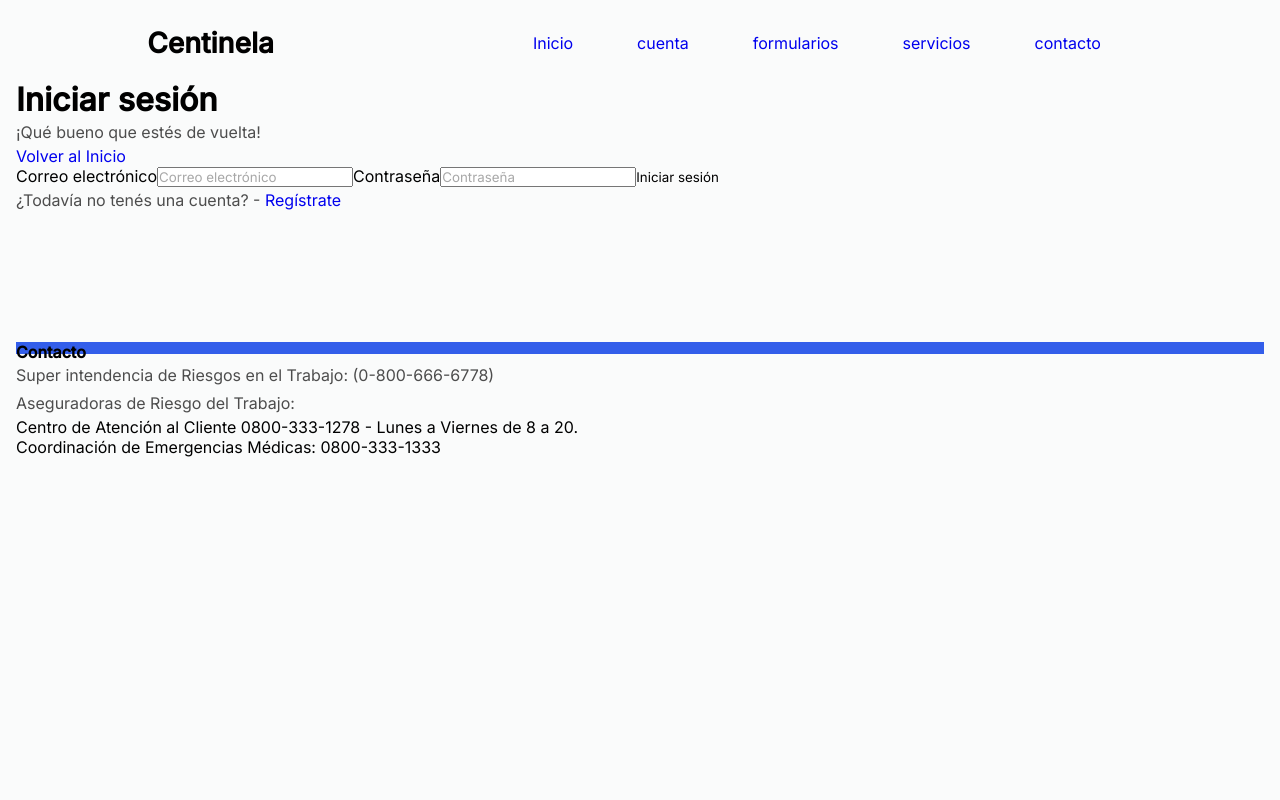
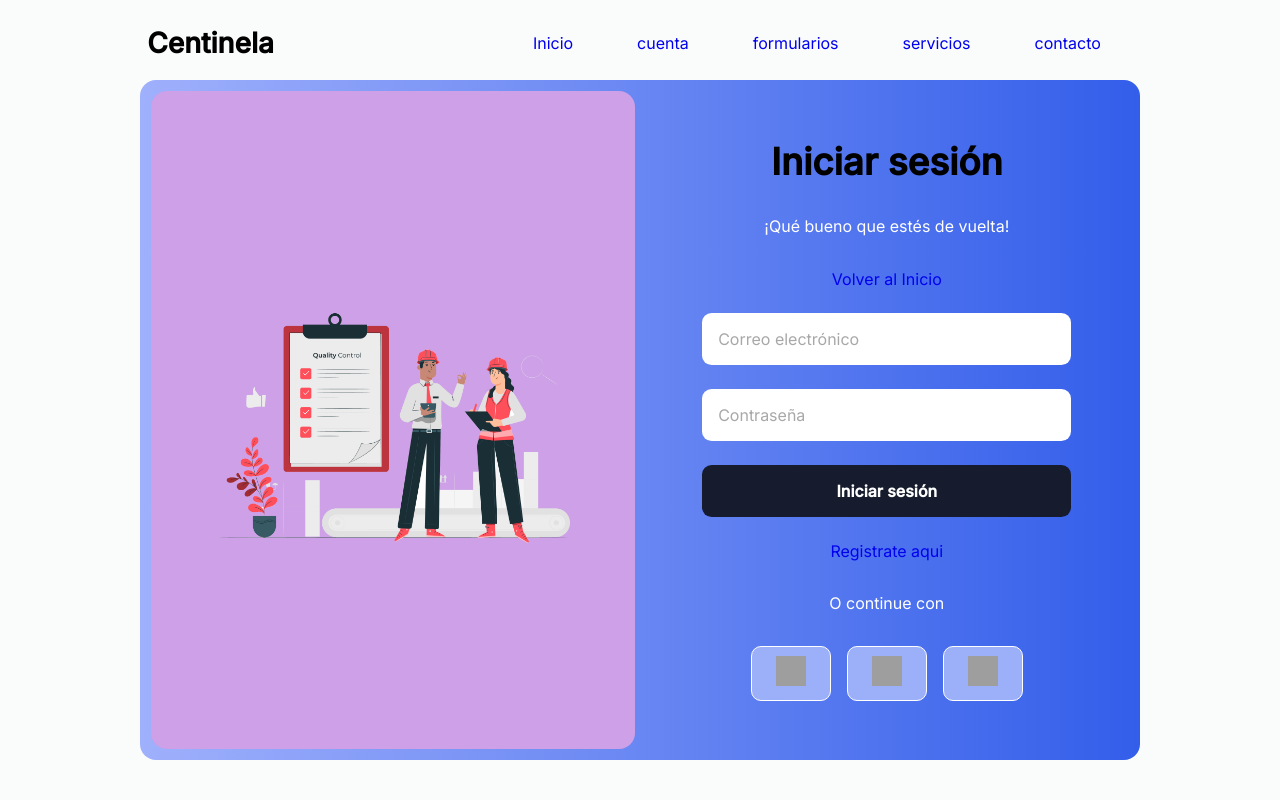
Before and after one commit to tonx117/Repo_reactproyecto, a React (Vite) app in the folder frontend/: page /Login in a window 1280 px wide. Shown: the top 800 px of the page. Built offline with nearby package versions, Linux system fonts and the light colour scheme; no server answers; grey boxes are pictures that could not be loaded.

Commit message:
arreglo de css en login y register, modificado de clases de login

```diff
--- a/frontend/src/page/login.jsx
+++ b/frontend/src/page/login.jsx
@@ -6,6 +6,7 @@ import { useState, useContext } from "react";
 import { AuthContext } from "../context/AuthProvider.jsx";
 import { Navbar } from "../components/Navbar.jsx";
 import { Footer } from "../components/Footer.jsx";
+import registerpic from "../public/images/registerpic.png";
 
 export const Login = () => {
   const navigate = useNavigate();
@@ -57,48 +58,61 @@ export const Login = () => {
   return (
     <>
       <Navbar />
-      <div className="body">
-        <main className="MainRL">
-          <div className="form-container">
-            <h1>Iniciar sesión</h1>
-            <p>¡Qué bueno que estés de vuelta!</p>
+      <div className="main">
+        <figure className="main__figure">
+          <img src={registerpic} className="main__img" />
+        </figure>
+        <main className="main__contact">
+          <h2 className="main__title">Iniciar sesión</h2>
+          <p className="main__paragraph">¡Qué bueno que estés de vuelta!</p>
           <Link to={"/"}>Volver al Inicio</Link>
-            <form className="FromRL" id="login-form" onSubmit={handleSubmit}>
-              <label htmlFor="correo" className="sr-only">
-                Correo electrónico
-              </label>
+          <form className="main__form" id="login-form" onSubmit={handleSubmit}>
             <input
               type="text"
               name="correo"
               id="correo" // Cambié 'user' a 'correo'
+              className="main__input"
               placeholder="Correo electrónico"
               value={user.correo}
               onChange={handleChange}
             />
-              <label htmlFor="contraseña" className="sr-only">
-                Contraseña
-              </label>
             <input
               type="password"
               name="contraseña"
               id="contraseña"
+              className="main__input"
               placeholder="Contraseña"
               value={user.contraseña}
               onChange={handleChange}
             />
-              <button type="submit">Iniciar sesión</button>
+            <button type="submit" className="main__input main__input--send">
+              Iniciar sesión
+            </button>
             {error && (
               <p className="error">Error al iniciar sesión o campos vacíos</p>
             )}
           </form>
-            <p>
-              ¿Todavía no tenés una cuenta? -{" "}
-              <Link to={"/registro"}>Regístrate</Link>
-            </p>
+
+          <Link to={"/register"}>Registrate aqui</Link>
+
+          <p className="main__paragraph">O continue con</p>
+
+          <article className="main__social">
+            <a href="#" className="main__link">
+              <img src="images/google-icon.svg" className="main__icon" />
+            </a>
+
+            <a href="#" className="main__link">
+              <img src="images/apple.svg" className="main__icon" />
+            </a>
+
+            <a href="#" className="main__link">
+              <img src="images/facebook.svg" className="main__icon" />
+            </a>
+          </article>
+        </main>
       </div>
-        </main>
       <Footer />
-      </div>
     </>
   );
 };
--- a/frontend/src/public/css/style.css
+++ b/frontend/src/public/css/style.css
@@ -24,6 +24,7 @@
   --fixed-header-height: 4.5rem;
 }
 /* ==== RESET HTML ==== */
+
 body {
   padding: 1rem;
   width: 100%;
```
Lines whose indentation alone changed are shown as unchanged.
